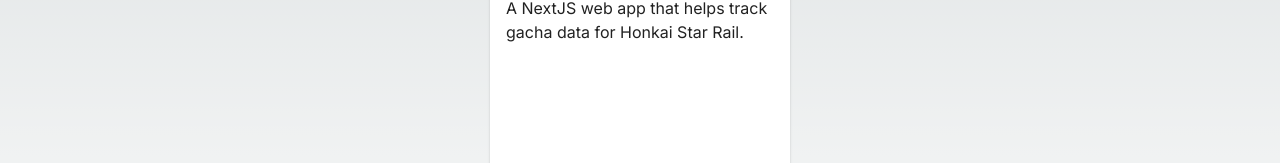
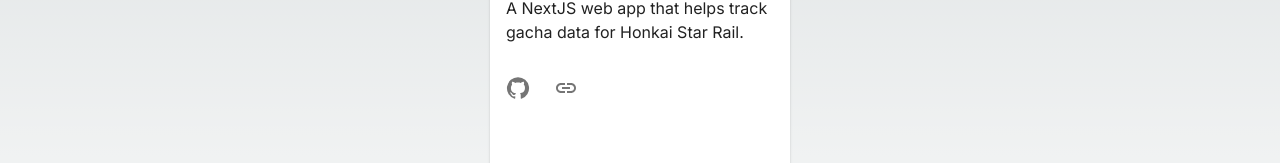
Before and after one commit to erik-lance/portfolio-website, a Next.js app: page /projects in a window 1280 px wide. Shown: the part 352-515 px from the top of the page. Built offline with nearby package versions, Linux system fonts and the light colour scheme.

Commit message:
Added icons for actions

```diff
--- a/src/components/ProjectTile.tsx
+++ b/src/components/ProjectTile.tsx
@@ -4,6 +4,8 @@ import CardContent from '@mui/material/CardContent'
 import CardActions from '@mui/material/CardActions'
 
 import IconButton from '@mui/material/IconButton'
+import GitHubIcon from '@mui/icons-material/GitHub'
+import LinkIcon from '@mui/icons-material/Link'
 
 interface ProjectTileProps {
     name: string;
@@ -36,8 +38,10 @@ export default function ProjectTile(
 
             <CardActions>
                 <IconButton aria-label="github" href={github}>
+                    <GitHubIcon />
                 </IconButton>
                 <IconButton aria-label="link" href={link}>
+                    <LinkIcon />
                 </IconButton>
             </CardActions>
 
```
